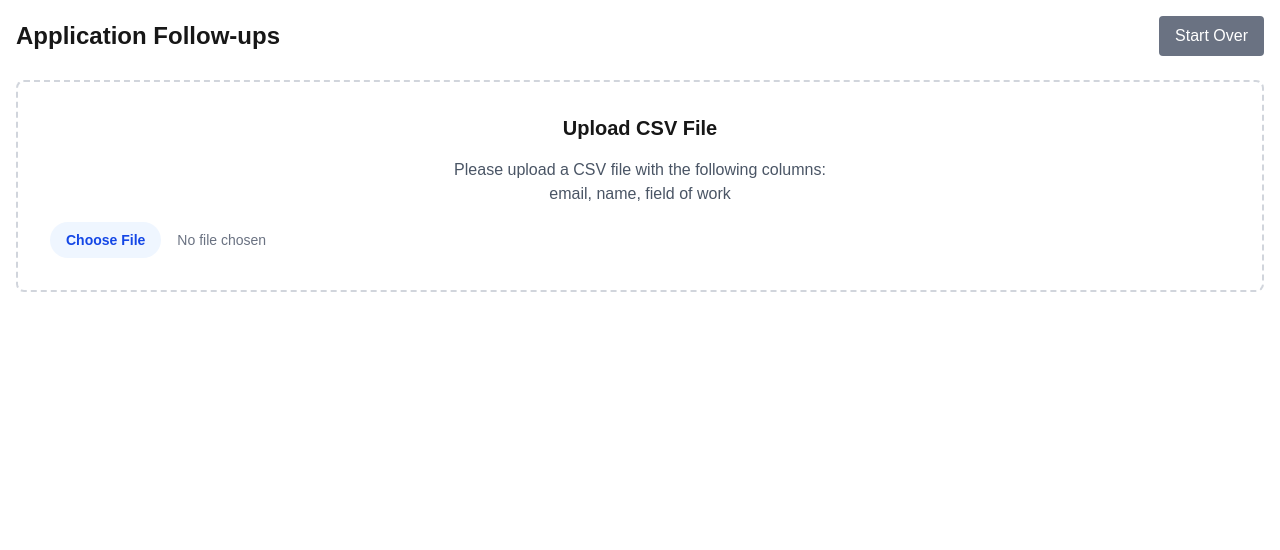
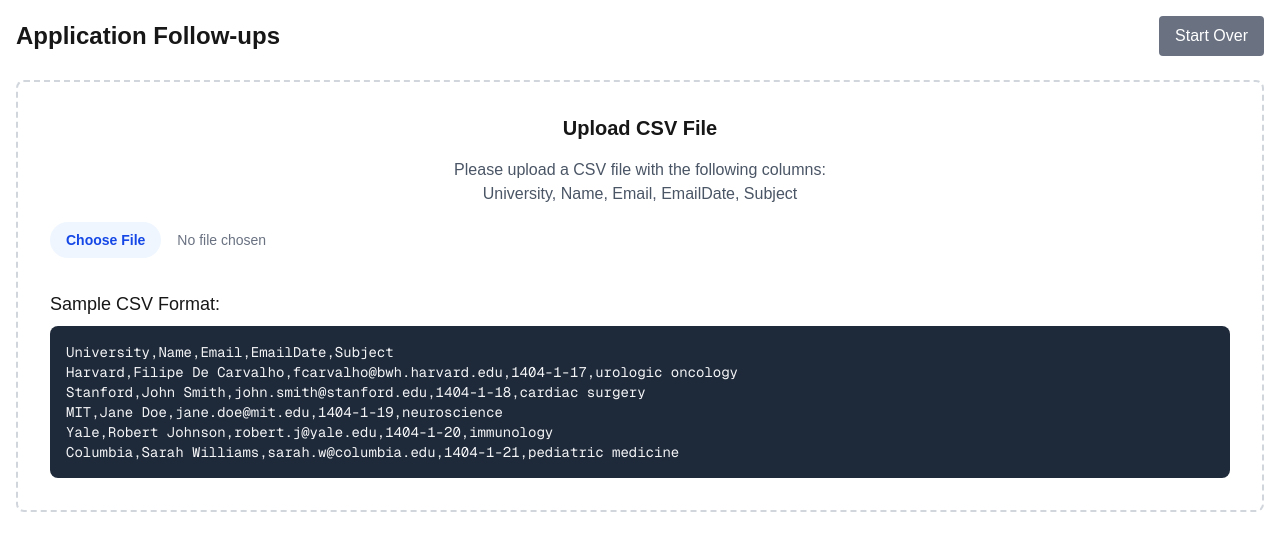
Before and after one commit to ehsundar/application-followups, a Next.js app: page / in a window 1280 px wide. Shown: the top 550 px of the page. Built offline with nearby package versions, Linux system fonts and the light colour scheme.

Commit message:
feat: adapt to new CSV format and preserve template values

```diff
--- a/app/components/ApplicantTable.tsx
+++ b/app/components/ApplicantTable.tsx
@@ -51,9 +51,14 @@ export function ApplicantTable({ applicants, onApplicantsChange }: ApplicantTabl
     columnHelper.accessor('email', {
       header: 'Email',
     }),
-    columnHelper.accessor('fieldOfWork', {
-      header: 'Field of Work',
-      cell: ({ getValue }) => getValue(),
+    columnHelper.accessor('university', {
+      header: 'University',
+    }),
+    columnHelper.accessor('emailDate', {
+      header: 'Email Date',
+    }),
+    columnHelper.accessor('subject', {
+      header: 'Subject',
     }),
   ], [applicants, onApplicantsChange]);
 
--- a/app/components/EmailTemplateForm.tsx
+++ b/app/components/EmailTemplateForm.tsx
@@ -21,7 +21,7 @@ export function EmailTemplateForm({ label, template, onChange, errors }: EmailTe
 
       // Check for valid variables in body
       if (field === 'body') {
-        const validVariables = ['{{name}}', '{{email}}', '{{field}}'];
+        const validVariables = ['{{name}}', '{{email}}', '{{university}}', '{{emailDate}}', '{{subject}}'];
         const matches = value.match(/{{[^}]+}}/g) || [];
         const invalidVariables = matches.filter(match => !validVariables.includes(match));
 
@@ -52,7 +52,7 @@ export function EmailTemplateForm({ label, template, onChange, errors }: EmailTe
           </label>
           <input
             type="text"
-            value={template.subject}
+            value={template?.subject || ''}
             onChange={(e) => handleChange('subject', e.target.value)}
             className={`w-full px-3 py-2 border rounded-md focus:outline-none focus:ring-2 focus:ring-blue-500 ${
               errors?.subject ? 'border-red-500' : 'border-gray-300'
@@ -69,13 +69,13 @@ export function EmailTemplateForm({ label, template, onChange, errors }: EmailTe
             Body
           </label>
           <textarea
-            value={template.body}
+            value={template?.body || ''}
             onChange={(e) => handleChange('body', e.target.value)}
             className={`w-full px-3 py-2 border rounded-md focus:outline-none focus:ring-2 focus:ring-blue-500 ${
               errors?.body ? 'border-red-500' : 'border-gray-300'
             }`}
             rows={6}
-            placeholder="Email body (use {{name}}, {{email}}, {{field}} for variables)"
+            placeholder="Email body (use {{name}}, {{email}}, {{university}}, {{emailDate}}, {{subject}} for variables)"
           />
           {errors?.body && (
             <p className="mt-1 text-sm text-red-600">{errors.body}</p>
@@ -87,7 +87,9 @@ export function EmailTemplateForm({ label, template, onChange, errors }: EmailTe
           <ul className="list-disc list-inside">
             <li><code>{'{{name}}'}</code> - Applicant's name</li>
             <li><code>{'{{email}}'}</code> - Applicant's email</li>
-            <li><code>{'{{field}}'}</code> - Applicant's field</li>
+            <li><code>{'{{university}}'}</code> - Applicant's university</li>
+            <li><code>{'{{emailDate}}'}</code> - Email date</li>
+            <li><code>{'{{subject}}'}</code> - Email subject</li>
           </ul>
         </div>
       </div>
--- a/app/components/FileUpload.tsx
+++ b/app/components/FileUpload.tsx
@@ -18,7 +18,7 @@ export function FileUpload({ onUpload }: FileUploadProps) {
       <p className="text-gray-600 mb-4">
         Please upload a CSV file with the following columns:
         <br />
-        email, name, field of work
+        University, Name, Email, EmailDate, Subject
       </p>
       <input
         type="file"
@@ -31,6 +31,18 @@ export function FileUpload({ onUpload }: FileUploadProps) {
           file:bg-blue-50 file:text-blue-700
           hover:file:bg-blue-100"
       />
+
+      <div className="mt-8 text-left">
+        <h3 className="text-lg font-medium mb-2">Sample CSV Format:</h3>
+        <pre className="bg-gray-800 p-4 rounded-lg overflow-x-auto text-sm text-gray-100 font-mono">
+          University,Name,Email,EmailDate,Subject{'\n'}
+          Harvard,Filipe De Carvalho,fcarvalho@bwh.harvard.edu,1404-1-17,urologic oncology{'\n'}
+          Stanford,John Smith,john.smith@stanford.edu,1404-1-18,cardiac surgery{'\n'}
+          MIT,Jane Doe,jane.doe@mit.edu,1404-1-19,neuroscience{'\n'}
+          Yale,Robert Johnson,robert.j@yale.edu,1404-1-20,immunology{'\n'}
+          Columbia,Sarah Williams,sarah.w@columbia.edu,1404-1-21,pediatric medicine
+        </pre>
+      </div>
     </div>
   );
 }
--- a/app/preview/page.tsx
+++ b/app/preview/page.tsx
@@ -21,7 +21,7 @@ export default function PreviewPage() {
       const previews: EmailPreview[] = [];
       applicants.forEach((applicant: any) => {
         if (applicant.selected) {
-          const template = templates.find((t: any) => t.label === applicant.fieldOfWork);
+          const template = templates.find((t: any) => t.label === applicant.subject);
           if (template && template.subject && template.body) {
             previews.push({
               applicant,
@@ -109,7 +109,7 @@ export default function PreviewPage() {
               <div>
                 <span className="font-medium">{preview.applicant.name}</span>
                 <span className="text-gray-500 ml-2">({preview.applicant.email})</span>
-                <span className="text-gray-500 ml-2">- {preview.applicant.fieldOfWork}</span>
+                <span className="text-gray-500 ml-2">- {preview.applicant.subject}</span>
               </div>
               <div className="text-gray-500">
                 {expandedEmails.has(index) ? '▼' : '▶'}
--- a/app/templates/page.tsx
+++ b/app/templates/page.tsx
@@ -4,7 +4,7 @@ import { useState, useEffect } from 'react';
 import { useRouter } from 'next/navigation';
 import { EmailTemplateForm } from '../components/EmailTemplateForm';
 import { Applicant, EmailTemplate } from '../types';
-import { getUniqueLabels, loadEmailTemplates, saveEmailTemplates } from '../utils';
+import { getUniqueLabels, loadEmailTemplates, saveEmailTemplates, mapTemplatesToLabels } from '../utils';
 
 interface TemplateErrors {
   [key: number]: {
@@ -28,17 +28,11 @@ export default function TemplatesPage() {
       const uniqueLabels = getUniqueLabels(parsedApplicants);
       setLabels(uniqueLabels);
 
-      // Load saved templates or initialize new ones
+      // Load saved templates and map them to current labels
       const savedTemplates = loadEmailTemplates();
-      if (savedTemplates.length > 0) {
-        setTemplates(savedTemplates);
-      } else {
-        setTemplates(uniqueLabels.map(label => ({
-          label,
-          subject: '',
-          body: ''
-        })));
-      }
+      const mappedTemplates = mapTemplatesToLabels(savedTemplates, uniqueLabels);
+      setTemplates(mappedTemplates);
+      saveEmailTemplates(mappedTemplates);
     } else {
       router.push('/');
     }
@@ -55,7 +49,7 @@ export default function TemplatesPage() {
 
     // Check for valid variables in body
     if (template.body) {
-      const validVariables = ['{{name}}', '{{email}}', '{{field}}'];
+      const validVariables = ['{{name}}', '{{email}}', '{{university}}', '{{emailDate}}', '{{subject}}'];
       const matches = template.body.match(/{{[^}]+}}/g) || [];
       const invalidVariables = matches.filter(match => !validVariables.includes(match));
 
@@ -99,6 +93,8 @@ export default function TemplatesPage() {
     setErrors(allErrors);
 
     if (!hasErrors) {
+      // Save templates one last time before proceeding
+      saveEmailTemplates(templates);
       router.push('/preview');
     }
   };
--- a/app/types.ts
+++ b/app/types.ts
@@ -1,7 +1,9 @@
 export interface Applicant {
   email: string;
   name: string;
-  fieldOfWork: string;
+  university: string;
+  emailDate: string;
+  subject: string;
   selected?: boolean;
 }
 
--- a/app/utils.ts
+++ b/app/utils.ts
@@ -5,13 +5,16 @@ export function parseCSV(file: File): Promise<Applicant[]> {
   return new Promise((resolve, reject) => {
     Papa.parse(file, {
       header: true,
+      transformHeader: (header) => header.toLowerCase(),
       complete: (results) => {
         const applicants: Applicant[] = results.data
-          .filter((row: any) => row.email && row.name && row['field of work']) // Filter out empty rows
+          .filter((row: any) => row.email && row.name && row.university) // Filter out empty rows
           .map((row: any) => ({
             email: row.email,
             name: row.name,
-            fieldOfWork: row['field of work'],
+            university: row.university,
+            emailDate: row.emaildate,
+            subject: row.subject,
             selected: true
           }));
         resolve(applicants);
@@ -24,7 +27,7 @@ export function parseCSV(file: File): Promise<Applicant[]> {
 export function getUniqueLabels(applicants: Applicant[]): string[] {
   const labels = new Set<string>();
   applicants.forEach(applicant => {
-    labels.add(applicant.fieldOfWork);
+    labels.add(applicant.subject);
   });
   return Array.from(labels).sort();
 }
@@ -33,7 +36,9 @@ export function renderEmailTemplate(template: string, applicant: Applicant): str
   return template
     .replace('{{name}}', applicant.name)
     .replace('{{email}}', applicant.email)
-    .replace('{{field}}', applicant.fieldOfWork);
+    .replace('{{university}}', applicant.university)
+    .replace('{{emailDate}}', applicant.emailDate)
+    .replace('{{subject}}', applicant.subject);
 }
 
 export function saveEmailTemplates(templates: EmailTemplate[]) {
@@ -44,3 +49,33 @@ export function loadEmailTemplates(): EmailTemplate[] {
   const storedTemplates = localStorage.getItem('emailTemplates');
   return storedTemplates ? JSON.parse(storedTemplates) : [];
 }
+
+function normalizeLabel(label: string): string {
+  return label.toLowerCase().trim();
+}
+
+export function mapTemplatesToLabels(savedTemplates: EmailTemplate[], currentLabels: string[]): EmailTemplate[] {
+  // Create a map of normalized labels to templates
+  const templateMap = new Map(
+    savedTemplates.map(template => [normalizeLabel(template.label), template])
+  );
+
+  // For each current label, try to find a matching template
+  return currentLabels.map(label => {
+    const normalizedLabel = normalizeLabel(label);
+    const savedTemplate = templateMap.get(normalizedLabel);
+
+    if (savedTemplate) {
+      return {
+        ...savedTemplate,
+        label // Keep the original label case
+      };
+    }
+
+    return {
+      label,
+      subject: '',
+      body: ''
+    };
+  });
+}
```
Also changed, not shown: sample.csv.
